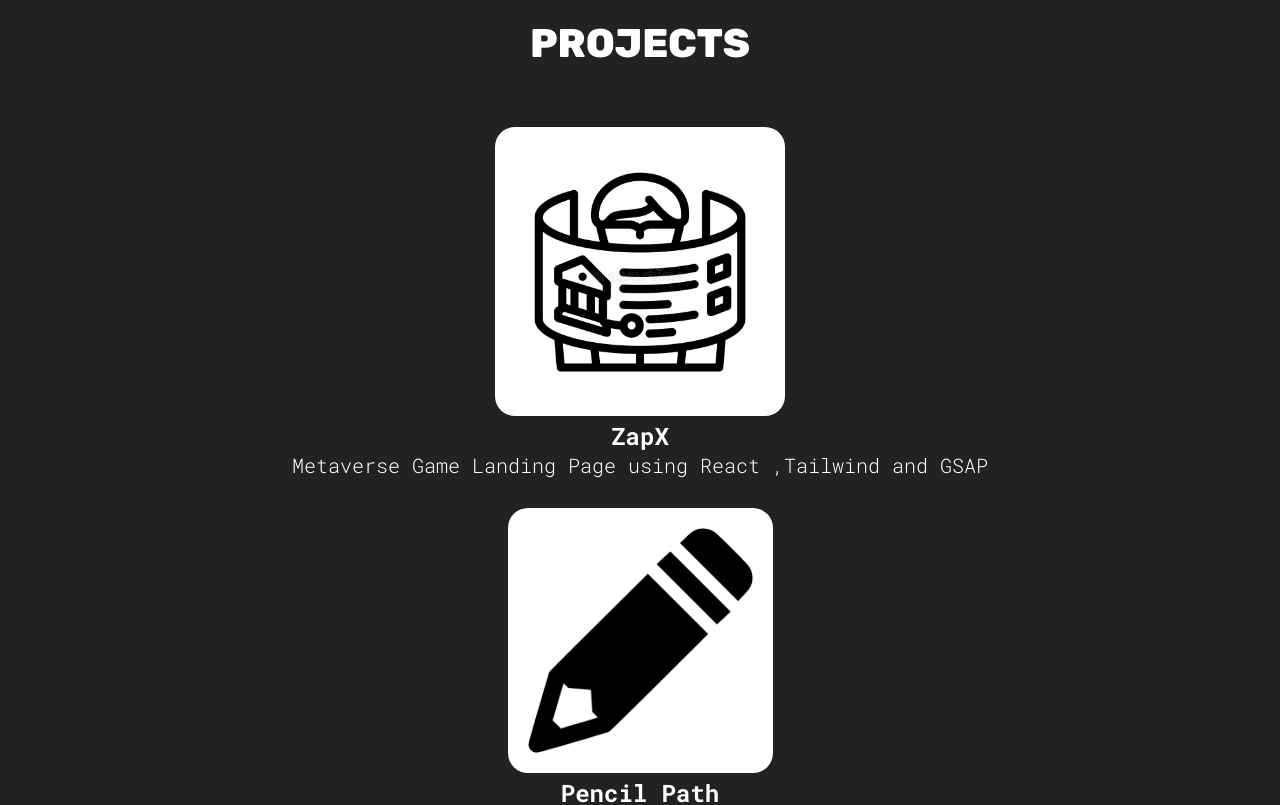
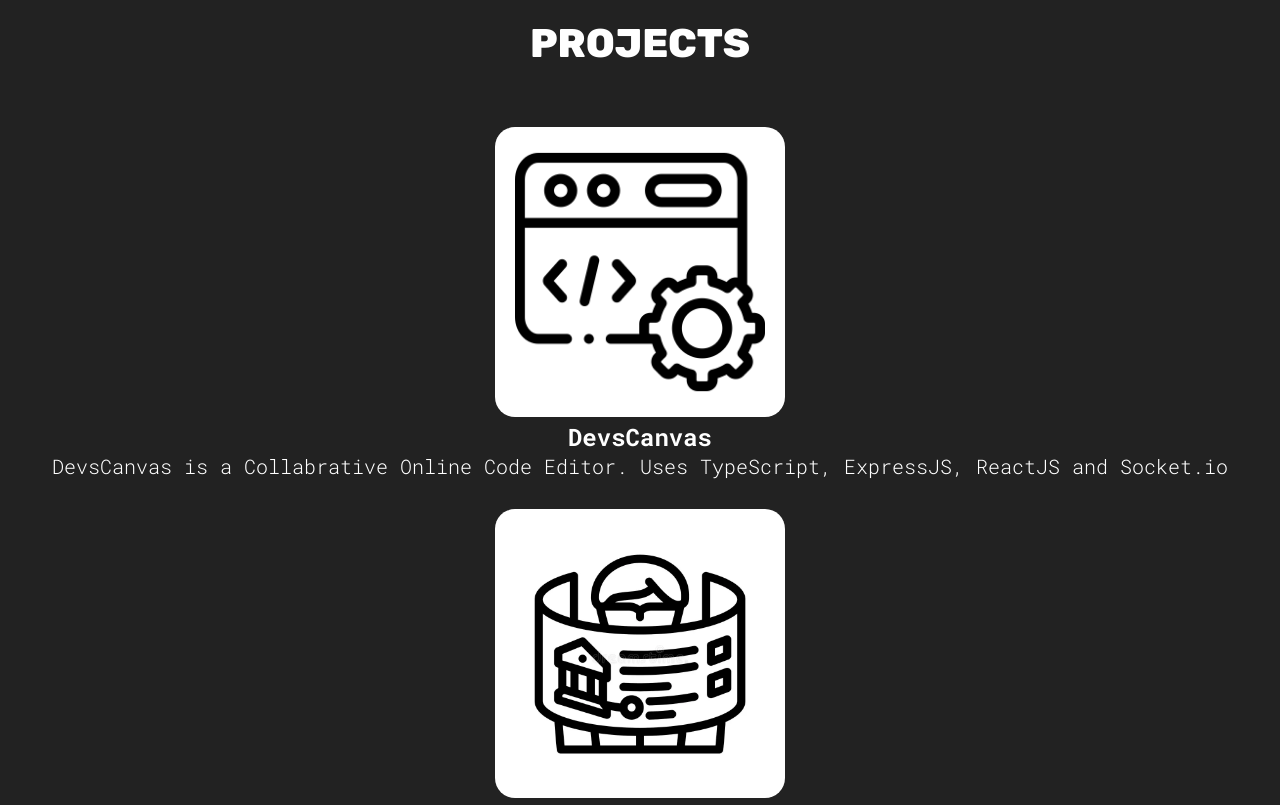
Before and after one commit to kalangeyash/yash-portfolio, a React (Vite) app in the folder portfolio/: page / in a window 1280 px wide. Shown: the part 880-1685 px from the top of the page. Built offline with nearby package versions, Linux system fonts and the light colour scheme.

Commit message:
added devscanvas

```diff
--- a/portfolio/src/sections/Projects/Projects.jsx
+++ b/portfolio/src/sections/Projects/Projects.jsx
@@ -5,6 +5,7 @@ import Project2 from "./../../assets/zerodha clone.png"
 import Project3 from '../../assets/Bank.png'
 import Project4 from '../../assets/pp.png'
 import Project5 from '../../assets/zx.png'
+import Project6 from '../../assets/devscanvas.png'
 import ProjectCard from "../../common/ProjectCard";
 
 function Projects() {
@@ -14,6 +15,12 @@ function Projects() {
       <div className={styles.projectsContainer}>
 
 
+      <ProjectCard
+        src ={Project6}
+        link="https://devs-canvas.vercel.app/"
+        projectname= "DevsCanvas"
+        description="DevsCanvas is a Collabrative Online Code Editor. Uses TypeScript, ExpressJS, ReactJS and Socket.io"
+      />
       <ProjectCard
         src ={Project5}
         link="https://zap-x.vercel.app/"
```
Also changed, not shown: portfolio/src/assets/devscanvas.png (added).
